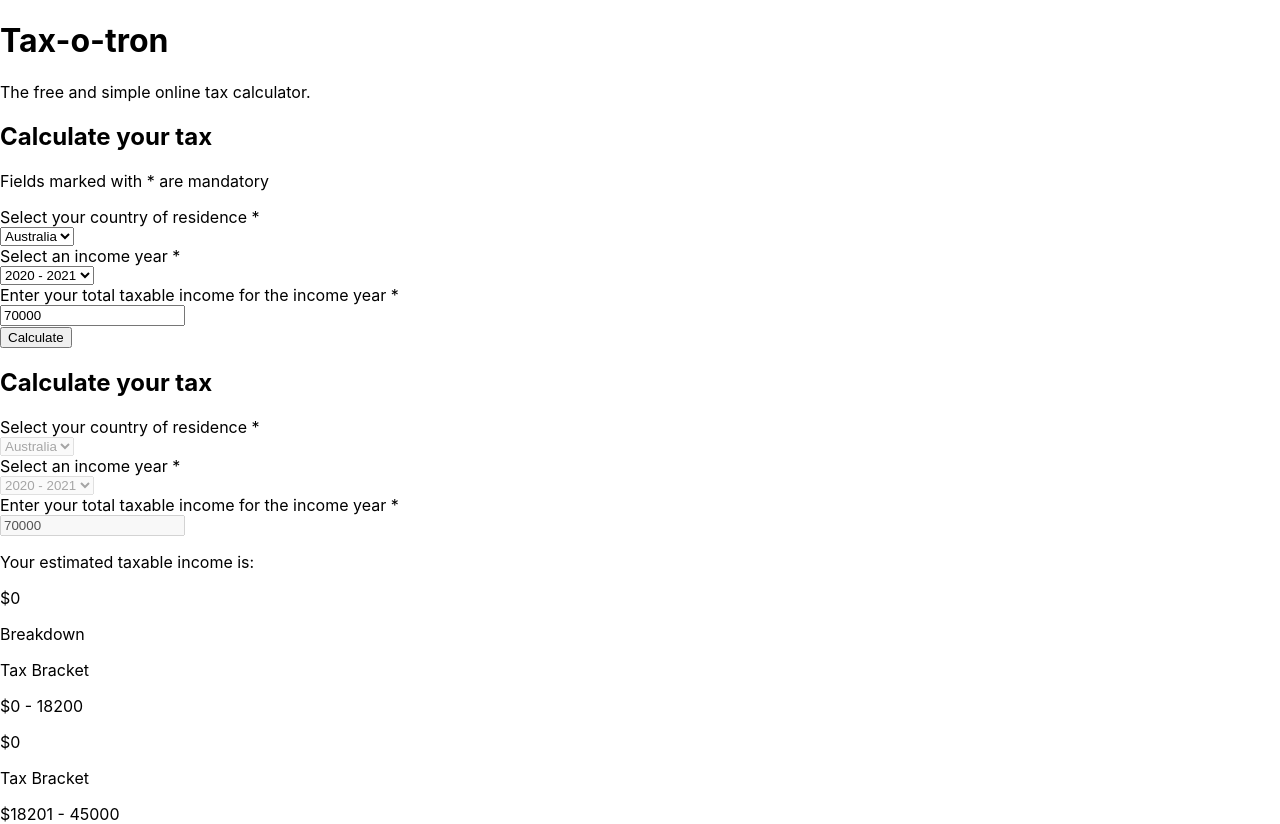
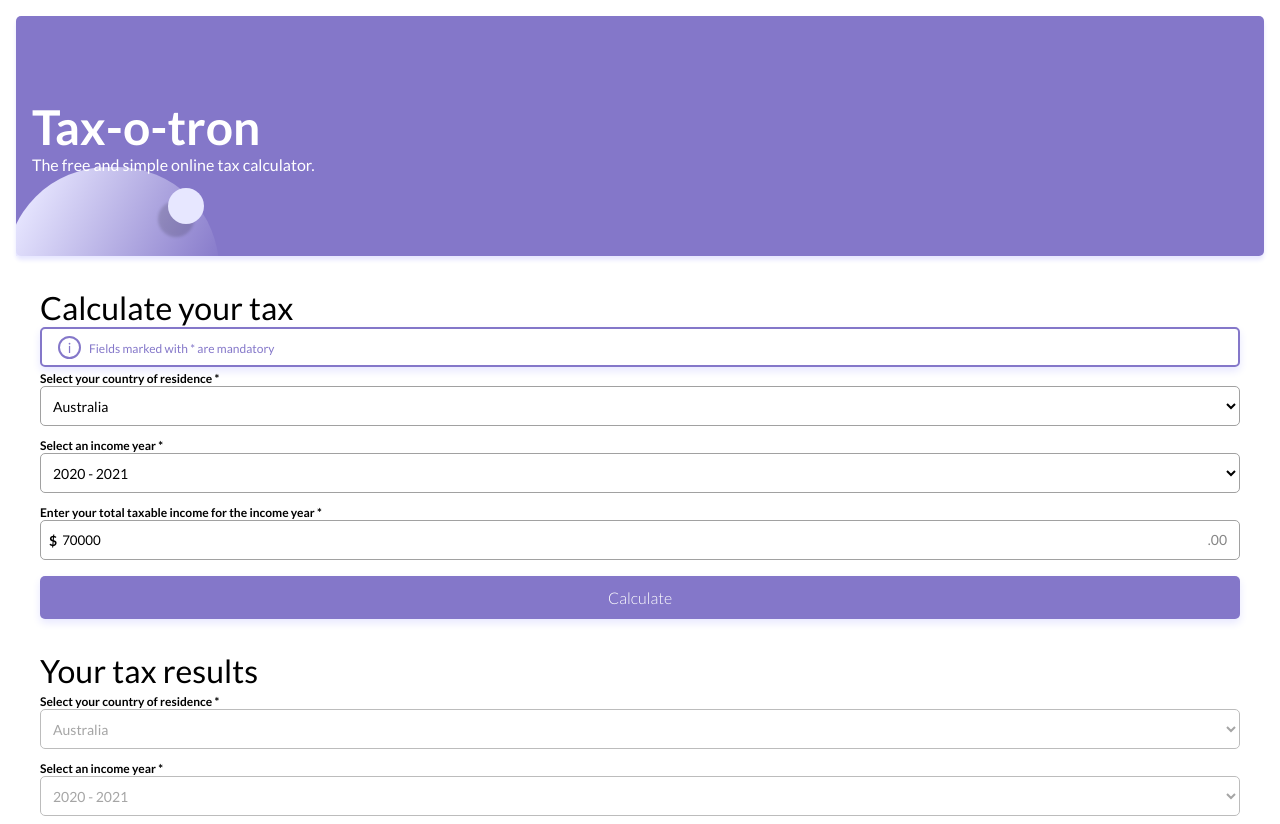
Before and after one commit to little-chi-mai/tax-calculator, a React (Create React App) app: page / in a window 1280 px wide. Shown: the top 824 px of the page. Built offline with nearby package versions, Linux system fonts and the light colour scheme.

Commit message:
added css

```diff
--- a/src/components/FormContent.js
+++ b/src/components/FormContent.js
@@ -10,7 +10,8 @@ export default function FormContent(props) {
     props._onChangeYear(e.target.value);
   }
   function _onChangeIncome(e) {
-    props._onChangeIncome(e.target.value);
+    console.log("INCOME CHANGING");
+    props._onChangeIncome(parseInt(e.target.value));
   }
 
   return (
@@ -18,20 +19,35 @@ export default function FormContent(props) {
       <label htmlFor="country">
         Select your country of residence *
       </label>
-      <select value={props.country} disabled={props.disabled} name="country" id="country" onChange={_onChangeCountry}>
+      <select className="form-input" value={props.country} disabled={props.disabled} name="country" id="country" onChange={_onChangeCountry}>
         <option value="australia">Australia</option>
         <option value="vietnam">Vietnam</option>
       </select>
 
       <label htmlFor="year">Select an income year *</label>
-      <select value={props.year} disabled={props.disabled}  name="year" id="year" onChange={_onChangeYear}>
+      <select
+        className="form-input"
+        value={props.year}
+        disabled={props.disabled}  name="year"
+        id="year"
+        onChange={_onChangeYear}
+      >
         <option value="2020 - 2021">2020 - 2021</option>
         <option value="2019 - 2020">2019 - 2020</option>
       </select>
 
       <label>
         Enter your total taxable income for the income year *
-        <input value={props.income} disabled={props.disabled}  type="number" placeholder="Amount" onChange={_onChangeIncome} />
+        <div class="input-wrapper form-input">
+          <p>$</p>
+          <input
+            value={props.income}
+            disabled={props.disabled}  type="number"
+            placeholder="Amount"
+            onChange={_onChangeIncome}
+            required
+          />
+        </div>
       </label>
     </>
   )
--- a/src/components/InfoBox.js
+++ b/src/components/InfoBox.js
@@ -2,6 +2,8 @@ import React from 'react';
 
 export default function InfoBox() {
   return (
-    <p>Fields marked with * are mandatory</p>
+    <div class="info-box">
+      <p><span className="info-box__dot">i</span>Fields marked with * are mandatory</p>
+    </div>
   )
 }
--- /dev/null
+++ b/src/components/SubmitButton.js
@@ -0,0 +1,7 @@
+import React from 'react';
+
+export default function SubmitButton() {
+  return (
+    <button className="calculate-btn">Calculate</button>
+  )
+}
--- a/src/components/TaxBracket.js
+++ b/src/components/TaxBracket.js
@@ -13,12 +13,12 @@ export default function TaxBracket(props) {
   const {format} = currencyFormatter;
 
   return (
-    <div>
-      <div>
-        <p>Tax Bracket</p>
+    <div className="tax-breakdowns">
+      <div className="tax-breakdowns__bracket">
+        <h4>Tax Bracket</h4>
         <p>{`$${props.from}${props.to !== Infinity ? ` - ${props.to}` : '+'}`}</p>
       </div>
-      <p>{format(props.tax)}</p>
+      <p className="tax-breakdowns__number">{format(props.tax)}</p>
     </div>
   )
 }
--- a/src/components/views/CalculatorForm.js
+++ b/src/components/views/CalculatorForm.js
@@ -1,8 +1,9 @@
-import React, {useState} from 'react';
+import React, {useState, useEffect} from 'react';
 
 import InfoBox from '../InfoBox';
 import FormContent from '../FormContent';
 import TaxBracket from '../TaxBracket';
+import SubmitButton from '../SubmitButton'
 
 import '../../index.css';
 
@@ -45,16 +46,14 @@ const taxCalculator = function(taxBrackets, income) {
   taxBrackets.map((bracket, index) => {
 
     if (income >= bracket.from) {
-      console.log(bracket.from, bracket.to);
-
       // choose the value to calculate
       const valueToCalculate = income >= bracket.to ? bracket.to : income;
       taxBrackets[index].tax = (valueToCalculate - bracket.from + 1) * bracket.taxRate;
       totalTax += taxBrackets[index].tax;
-      console.log(taxBrackets[index].tax);
+    } else {
+      taxBrackets[index].tax = 0;
     }
   })
-  console.log(taxBrackets);
   return taxBrackets;
 };
 
@@ -78,14 +77,6 @@ export default function CalculatorForm() {
 
   function _onSubmit(e) {
     e.preventDefault();
-    const taxObj = taxCalculator(taxBrackets2021, income)
-    setTaxDetails(taxObj);
-    let total = 0;
-    taxObj.map(bracket => {
-      console.log(bracket.tax);
-      total += bracket.tax;
-    })
-    setTotalTax(total)
   }
 
   function breakdown () {
@@ -94,11 +85,23 @@ export default function CalculatorForm() {
     })
   };
 
+  useEffect(() => {
+    const taxObj = taxCalculator(taxBrackets2021, income)
+    setTaxDetails(taxObj);
+    let total = 0;
+    taxObj.map(bracket => {
+      total += bracket.tax;
+    })
+    setTotalTax(total)
+  })
+
   return (
     <div>
       <div className="background">
         <h1>Tax-o-tron</h1>
         <p>The free and simple online tax calculator.</p>
+        <div class="planetoid"></div>
+        <div class="moon"></div>
       </div>
       <div className="calculator">
         <form onSubmit={_onSubmit} action="/result">
@@ -115,12 +118,12 @@ export default function CalculatorForm() {
             disabled={false}
           />
 
-          <button>Calculate</button>
+          <SubmitButton />
         </form>
       </div>
 
-      <div>
-        <h2>Calculate your tax</h2>
+      <div className="calculator">
+        <h2>Your tax results</h2>
         <FormContent
           _onChangeCountry={_onChangeCountry}
           _onChangeYear={_onChangeYear}
@@ -132,9 +135,11 @@ export default function CalculatorForm() {
         />
       </div>
       <div className="background">
-        <p>Your estimated taxable income is:</p>
-        <p>${totalTax}</p>
-        <p>Breakdown</p>
+        <div class="planetoid"></div>
+        <div class="moon"></div>
+        <h3>Your estimated taxable income is:</h3>
+        <p className="result-total">${totalTax}</p>
+        <h3>Breakdown</h3>
 
         {breakdown()}
 
--- a/src/index.css
+++ b/src/index.css
@@ -1,18 +1,212 @@
-body {
+/* body {
   margin: 0;
   font-family: -apple-system, BlinkMacSystemFont, "Segoe UI", "Roboto", "Oxygen",
     "Ubuntu", "Cantarell", "Fira Sans", "Droid Sans", "Helvetica Neue",
     sans-serif;
   -webkit-font-smoothing: antialiased;
   -moz-osx-font-smoothing: grayscale;
-}
+} */
 
-code {
-  font-family: source-code-pro, Menlo, Monaco, Consolas, "Courier New",
-    monospace;
+@import url("https://fonts.googleapis.com/css2?family=Lato:wght@300;400;700&display=swap");
+
+* {
+  margin: 0;
+  padding: 0;
+  font-family: "Lato", sans-serif;
+  box-sizing: border-box;
 }
 
 select,
 input {
   display: block;
 }
+
+h1 {
+  font-size: 48px;
+}
+
+h2 {
+  font-size: 32px;
+  font-weight: 400;
+}
+
+h3 {
+  font-size: 14px;
+  font-weight: 300;
+}
+
+h4,
+label {
+  font-size: 12px;
+  font-weight: bold;
+}
+
+.background {
+  background-color: #8477c9;
+  box-shadow: 0px 4px 4px #e7e7ff;
+  border-radius: 5px;
+  min-height: 15rem;
+  padding: 1rem;
+  margin: 1rem;
+  position: relative;
+  z-index: 0;
+  display: flex;
+  flex-direction: column;
+  justify-content: center;
+}
+
+.background > * {
+  color: white;
+}
+
+.planetoid {
+  position: absolute;
+  width: 213px;
+  height: 203px;
+  left: -10.08px;
+  bottom: -114px;
+  background: linear-gradient(
+    117.38deg,
+    #e7e6ff 10.73%,
+    rgba(231, 230, 255, 0) 84.05%
+  );
+  border-radius: 10rem;
+  clip-path: inset(0px 0px 114px 10px);
+  z-index: -10;
+}
+
+.moon {
+  position: absolute;
+  width: 36.08px;
+  height: 35.17px;
+  left: 152.38px;
+  bottom: 32.45px;
+  background: #e7e7ff;
+  box-shadow: -10px 13px 3px rgba(0, 0, 0, 0.15);
+  border-radius: 5rem;
+  z-index: -5;
+}
+
+.info-box {
+  border-radius: 5px;
+  border: 2px #8477c9 solid;
+  height: 40px;
+  box-shadow: 0px 4px 8px #e7e7ff;
+  display: flex;
+  align-items: center;
+  padding-left: 1rem;
+}
+
+.info-box > p {
+  color: #8477c9;
+  font-size: 12px;
+}
+
+.info-box__dot {
+  height: 23px;
+  width: 23px;
+  border: 2px #8477c9 solid;
+  border-radius: 50%;
+  display: inline-flex;
+
+  text-align: center;
+  align-items: center;
+  justify-content: center;
+  font-size: 14px;
+  margin-right: 0.5rem;
+}
+
+.calculator {
+  padding: 1rem 2.5rem;
+}
+
+.form-input {
+  height: 40px;
+  width: 100%;
+  padding-left: 0.5rem;
+  font-size: 14px;
+  margin-bottom: 0.5rem;
+  background-color: white;
+  border: 1px rgb(161, 161, 161) solid;
+  border-radius: 5px;
+}
+
+.input-wrapper {
+  display: flex;
+  align-items: center;
+  flex: 1 1 90%;
+  position: relative;
+}
+
+.input-wrapper > input {
+  border: none;
+  width: 94%;
+  padding-left: 5px;
+  background-color: white;
+  padding-right: 15px;
+}
+
+.input-wrapper > input:focus {
+  /* outline: coral; */
+  outline: none !important;
+  border: 1px solid rgb(180, 179, 179);
+  border-radius: 5px;
+
+  height: 100%;
+  width: 110%;
+}
+
+.input-wrapper:after {
+  position: absolute;
+  content: ".00";
+  right: 1%;
+  top: 10px;
+  font-weight: 400;
+  color: rgb(134, 134, 134);
+}
+
+.calculate-btn {
+  width: 100%;
+  height: 43px;
+  margin-top: 0.5rem;
+  background-color: #8477c9;
+  color: white;
+  font-weight: 300;
+  font-size: 16px;
+  border-radius: 5px;
+  box-shadow: 0px 4px 8px #e7e7ff;
+  border: none;
+}
+
+.result-total {
+  height: 70px;
+  background-color: white;
+  color: #8477c9;
+  border-radius: 5px;
+  display: flex;
+  align-items: center;
+  justify-content: center;
+  font-size: 36px;
+}
+
+.tax-breakdowns {
+  height: 48px;
+  background-color: white;
+  border-radius: 5px;
+  border: none;
+  margin-bottom: 0.5rem;
+  width: 100%;
+  display: flex;
+  align-items: center;
+  justify-content: space-between;
+  padding: 1rem;
+}
+
+.tax-breakdowns__bracket {
+  color: black;
+}
+
+.tax-breakdowns__number {
+  color: #8477c9;
+  font-size: 18px;
+}
```
